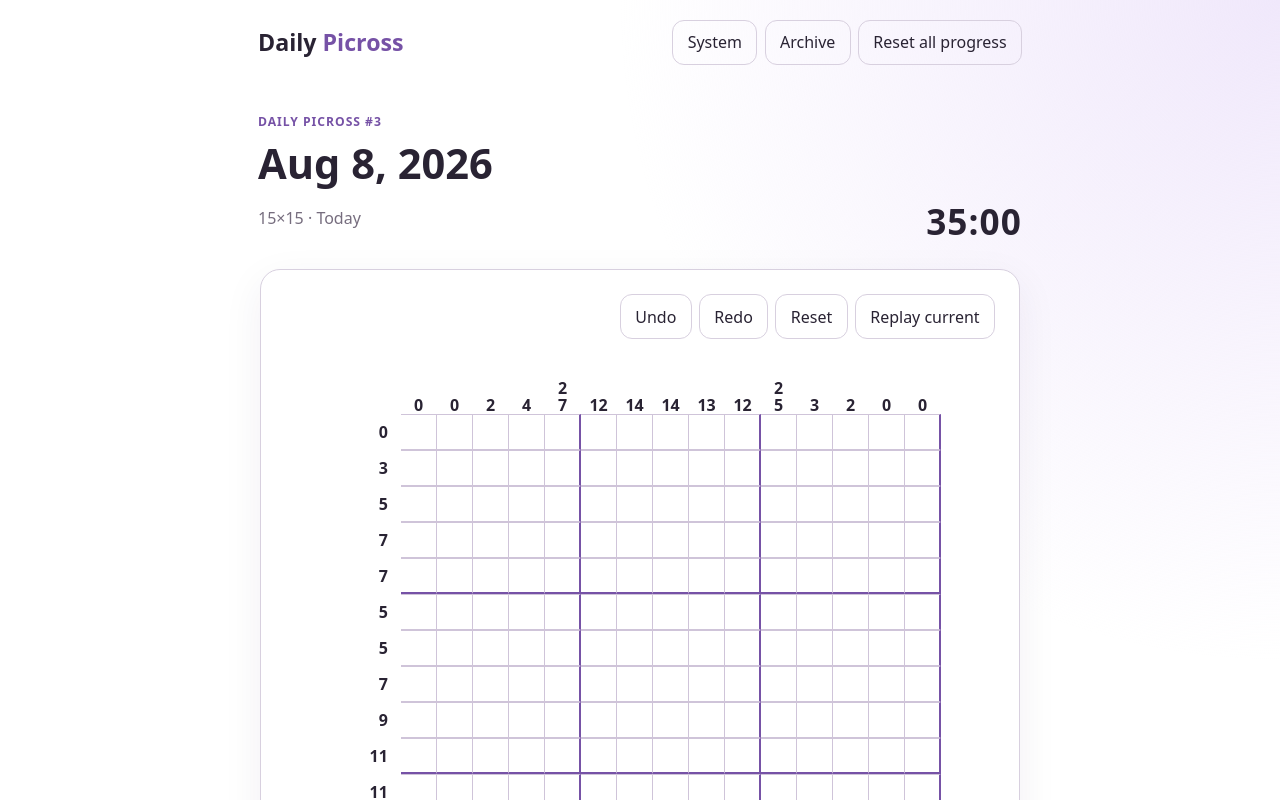
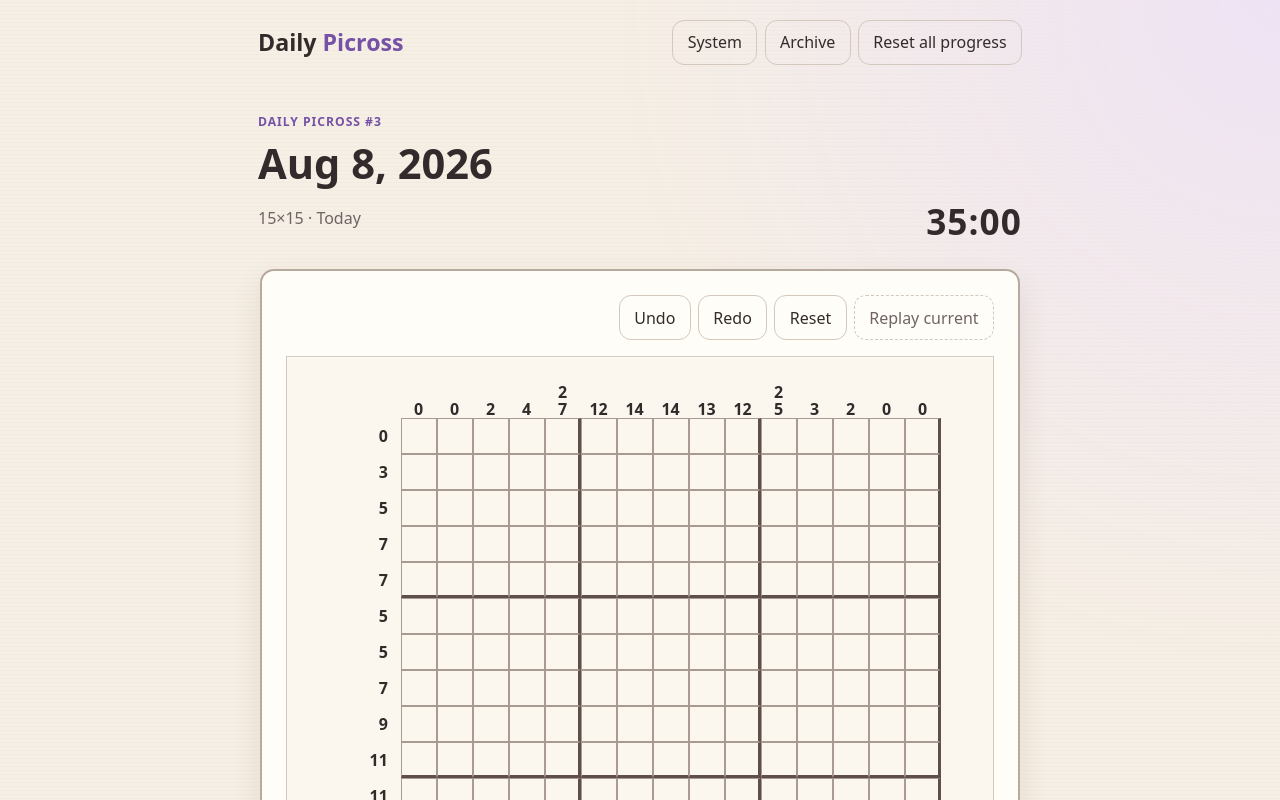
Before and after one commit to duck-lint/dp, a React (Vite) app: page / in a window 1280 px wide. Shown: the top 800 px of the page. Built offline with nearby package versions, Linux system fonts and the light colour scheme.

Commit message:
style(game): strengthen board ink and surface weight

```diff
--- a/src/styles/app.css
+++ b/src/styles/app.css
@@ -1,13 +1,14 @@
 :root {
   font-family: ui-rounded, system-ui, sans-serif;
-  color: #292333;
-  background: #fffaf5;
+  color: #332b2b;
+  background: #f6efe5;
   --accent: #7652a6;
-  --ink: #292333;
-  --muted: #766d7e;
-  --paper: #fff;
-  --line: #d8d0df;
-  --grid: #cfc4d9;
+  --ink: #332b2b;
+  --muted: #706365;
+  --paper: #fffdf8;
+  --line: #d4c8bc;
+  --grid: #a99b91;
+  --grid-major: #5e4f4a;
 }
 * {
   box-sizing: border-box;
@@ -16,7 +17,9 @@ body {
   margin: 0;
   min-width: 320px;
   background:
-    radial-gradient(circle at top right, #f0e8fb, transparent 36%), var(--paper);
+    radial-gradient(circle at top right, #eee3f4, transparent 36%),
+    repeating-linear-gradient(0deg, #5d463308 0 1px, transparent 1px 4px),
+    #f6efe5;
 }
 button {
   font: inherit;
@@ -99,10 +102,12 @@ header {
   max-width: 760px;
   margin: 0 auto;
   background: var(--paper);
-  border: 1px solid var(--line);
-  border-radius: 20px;
+  border: 2px solid #b8a99d;
+  border-radius: 14px;
   padding: clamp(0.8rem, 2vw, 1.5rem);
-  box-shadow: 0 12px 40px #33204b10;
+  box-shadow:
+    0 4px 0 #8b776b22,
+    0 14px 30px #5b42301c;
 }
 .toolbar {
   display: flex;
@@ -124,7 +129,12 @@ header {
 }
 .grid-wrap {
   overflow: auto;
-  padding: 0.5rem;
+  padding: 0.65rem;
+  border: 1px solid var(--line);
+  background: #fbf6ee;
+  box-shadow:
+    inset 0 1px 0 #ffffffaa,
+    inset 0 -1px 0 #7b655322;
 }
 .picross {
   display: grid;
@@ -167,8 +177,7 @@ header {
   height: var(--cell-size);
   min-height: 0;
   padding: 0;
-  border: 0 solid var(--grid);
-  border-width: 1px 1px 1px 0;
+  border: 1px solid var(--grid);
   border-radius: 0;
   background: transparent;
   color: #a879a6;
@@ -182,6 +191,7 @@ header {
 .cell.filled {
   background: var(--accent);
   color: transparent;
+  box-shadow: inset 0 0 0 1px #4e326f99;
 }
 .cell.crossed {
   color: #a879a6;
@@ -189,12 +199,12 @@ header {
   font-weight: 500;
 }
 .cell.major-x {
-  border-right-width: 2px;
-  border-right-color: var(--accent);
+  border-right-width: 3px;
+  border-right-color: var(--grid-major);
 }
 .cell.major-y {
-  border-bottom-width: 2px;
-  border-bottom-color: var(--accent);
+  border-bottom-width: 3px;
+  border-bottom-color: var(--grid-major);
 }
 .reveal-art .col-clues,
 .reveal-art .row-clues {
@@ -234,6 +244,7 @@ header {
 }
 .reveal-art .cell {
   border-color: transparent;
+  box-shadow: none;
   transition:
     border-color 0.35s ease,
     color 0.35s ease;
@@ -309,6 +320,10 @@ header {
 }
 .secondary {
   background: transparent;
+}
+.dev-only {
+  border-style: dashed;
+  color: var(--muted);
 }
 .stats {
   display: grid;
@@ -416,35 +431,39 @@ header {
 @media (prefers-color-scheme: dark) {
   :root {
     color: #eeeaf3;
-    background: #201c26;
+    background: #211d1c;
     --ink: #eeeaf3;
-    --paper: #292431;
-    --line: #50465a;
-    --muted: #b8acbd;
-    --grid: #655873;
+    --paper: #2c2725;
+    --line: #5b4d48;
+    --muted: #c3b5ae;
+    --grid: #85736b;
+    --grid-major: #d4c0b6;
   }
   body {
     background:
-      radial-gradient(circle at top right, #3c2e4c, transparent 36%), #201c26;
+      radial-gradient(circle at top right, #46334d, transparent 36%),
+      repeating-linear-gradient(0deg, #fff2 0 1px, transparent 1px 4px), #211d1c;
   }
 }
 [data-theme='dark'] {
   color: #eeeaf3;
-  background: #201c26;
+  background: #211d1c;
   --ink: #eeeaf3;
-  --paper: #292431;
-  --line: #50465a;
-  --muted: #b8acbd;
-  --grid: #655873;
+  --paper: #2c2725;
+  --line: #5b4d48;
+  --muted: #c3b5ae;
+  --grid: #85736b;
+  --grid-major: #d4c0b6;
 }
 [data-theme='light'] {
-  color: #292333;
-  background: #fffaf5;
-  --ink: #292333;
-  --paper: #fff;
-  --line: #ded6e5;
-  --muted: #766d7e;
-  --grid: #cfc4d9;
+  color: #332b2b;
+  background: #f6efe5;
+  --ink: #332b2b;
+  --paper: #fffdf8;
+  --line: #d4c8bc;
+  --muted: #706365;
+  --grid: #a99b91;
+  --grid-major: #5e4f4a;
 }
 @media (max-width: 540px) {
   header {
```
